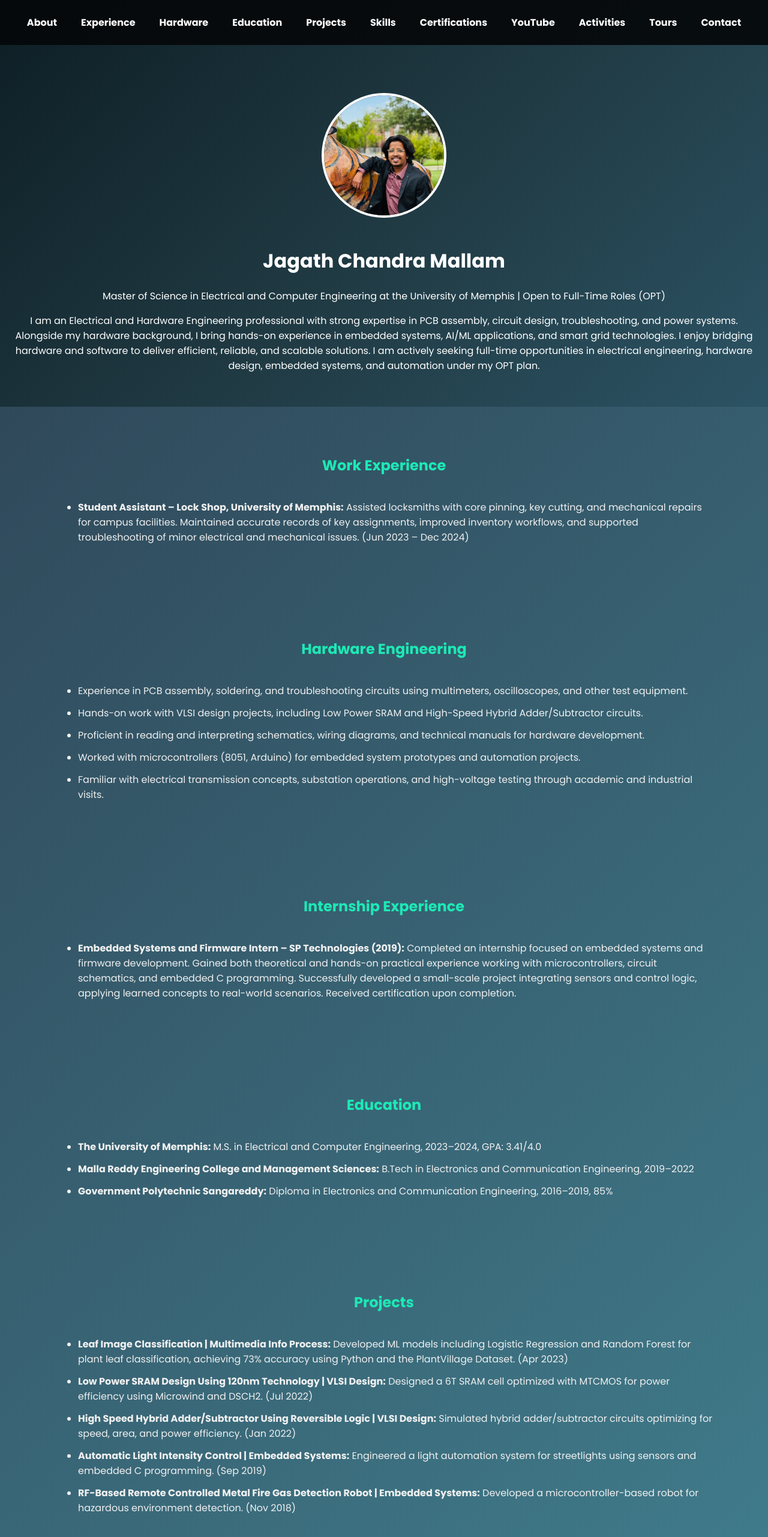
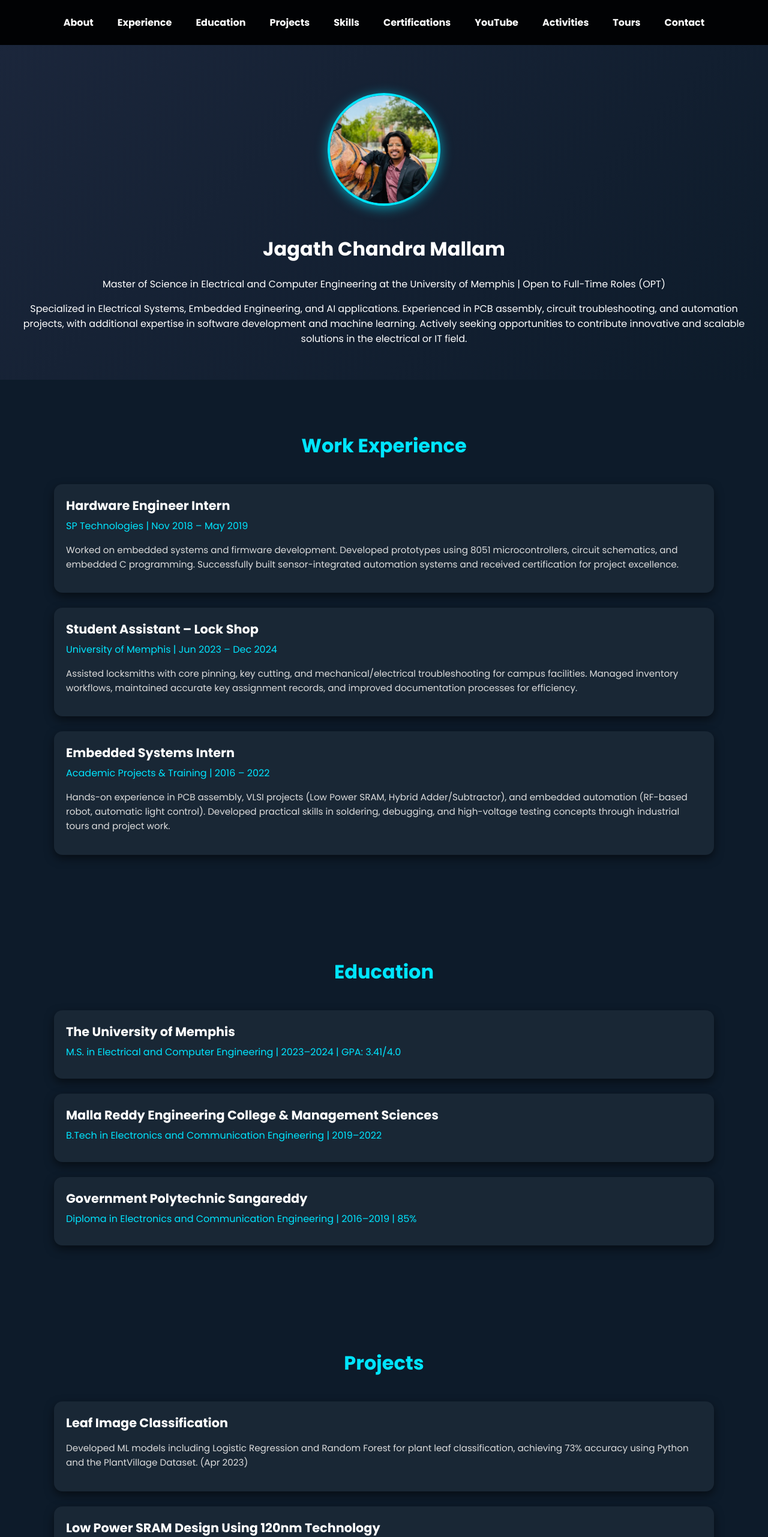
Before and after one commit to Jagathchandra06/Portfolio-Website, a plain HTML site: page index.html in a window 1280 px wide. Shown: the top 2562 px of the page at 60% size. Drawn offline with Linux system fonts and the light colour scheme.

Commit message:
Update index.html

```diff
--- a/index.html
+++ b/index.html
@@ -7,24 +7,106 @@
   <link rel="stylesheet" href="https://cdnjs.cloudflare.com/ajax/libs/font-awesome/6.5.0/css/all.min.css">
   <link href="https://fonts.googleapis.com/css2?family=Poppins:wght@400;700&display=swap" rel="stylesheet">
   <style>
-    body { margin: 0; font-family: 'Poppins', sans-serif; background: linear-gradient(135deg, #2c3e50, #4ca1af); color: #f0f0f0; scroll-behavior: smooth; }
-    nav { background-color: rgba(0, 0, 0, 0.85); padding: 15px 20px; position: sticky; top: 0; z-index: 1000; display: flex; justify-content: center; flex-wrap: wrap; }
-    nav a { color: #ffffff; margin: 10px 20px; text-decoration: none; font-weight: 600; transition: color 0.3s; }
-    nav a:hover { color: #1de9b6; }
-    header { text-align: center; padding: 80px 20px 40px; background: linear-gradient(135deg, #0f2027, #203a43, #2c5364); color: white; }
-    header img { width: 200px; height: 200px; object-fit: cover; border-radius: 50%; margin-bottom: 20px; border: 4px solid white; }
-    section { padding: 60px 20px; max-width: 1100px; margin: auto; animation: fadeIn 1s ease-in-out; }
-    h2 { color: #1de9b6; text-align: center; margin-bottom: 40px; }
-    ul li { margin-bottom: 12px; }
-    footer { text-align: center; padding: 20px; background-color: rgba(0, 0, 0, 0.85); }
-    @keyframes fadeIn { from { opacity: 0; transform: translateY(30px); } to { opacity: 1; transform: translateY(0); } }
+    body {
+      margin: 0;
+      font-family: 'Poppins', sans-serif;
+      background: #0d1b2a;
+      color: #f0f0f0;
+      scroll-behavior: smooth;
+    }
+    nav {
+      background-color: rgba(0, 0, 0, 0.9);
+      padding: 15px 20px;
+      position: sticky;
+      top: 0;
+      z-index: 1000;
+      display: flex;
+      justify-content: center;
+      flex-wrap: wrap;
+    }
+    nav a {
+      color: #ffffff;
+      margin: 10px 20px;
+      text-decoration: none;
+      font-weight: 600;
+      transition: color 0.3s;
+    }
+    nav a:hover {
+      color: #00e5ff;
+    }
+    header {
+      text-align: center;
+      padding: 80px 20px 40px;
+      background: linear-gradient(135deg, #1b263b, #0d1b2a);
+      color: white;
+      animation: fadeIn 1.5s ease-in-out;
+    }
+    header img {
+      width: 180px;
+      height: 180px;
+      object-fit: cover;
+      border-radius: 50%;
+      margin-bottom: 20px;
+      border: 4px solid #00e5ff;
+      box-shadow: 0px 4px 20px rgba(0, 229, 255, 0.6);
+    }
+    section {
+      padding: 60px 20px;
+      max-width: 1100px;
+      margin: auto;
+    }
+    h2 {
+      color: #00e5ff;
+      text-align: center;
+      margin-bottom: 40px;
+      font-size: 2rem;
+    }
+    .card {
+      background: rgba(255, 255, 255, 0.05);
+      padding: 20px;
+      margin-bottom: 25px;
+      border-radius: 14px;
+      box-shadow: 0px 6px 15px rgba(0,0,0,0.5);
+      transition: transform 0.3s, box-shadow 0.3s;
+    }
+    .card:hover {
+      transform: translateY(-8px);
+      box-shadow: 0px 10px 20px rgba(0,229,255,0.5);
+    }
+    .card h3 {
+      margin: 0;
+      font-size: 1.3rem;
+      color: #ffffff;
+    }
+    .card h4 {
+      margin: 6px 0 12px;
+      font-size: 1rem;
+      color: #00e5ff;
+      font-weight: 500;
+    }
+    .card p, .card li {
+      font-size: 0.95rem;
+      line-height: 1.6;
+      color: #dcdcdc;
+    }
+    ul { padding-left: 20px; }
+    footer {
+      text-align: center;
+      padding: 20px;
+      background-color: rgba(0, 0, 0, 0.85);
+      margin-top: 40px;
+    }
+    footer p { color: #bbb; }
+    @keyframes fadeIn {
+      from { opacity: 0; transform: translateY(30px); }
+      to { opacity: 1; transform: translateY(0); }
+    }
   </style>
 </head>
 <body>
   <nav>
     <a href="#about">About</a>
     <a href="#experience">Experience</a>
-    <a href="#hardware">Hardware</a>
     <a href="#education">Education</a>
     <a href="#projects">Projects</a>
     <a href="#skills">Skills</a>
@@ -39,111 +121,135 @@
     <img src="./profile.jpg" alt="Jagath Chandra Mallam">
     <h1>Jagath Chandra Mallam</h1>
     <p>Master of Science in Electrical and Computer Engineering at the University of Memphis | Open to Full-Time Roles (OPT)</p>
-    <p>I am an Electrical and Hardware Engineering professional with strong expertise in PCB assembly, circuit design, troubleshooting, and power systems. Alongside my hardware background, I bring hands-on experience in embedded systems, AI/ML applications, and smart grid technologies. I enjoy bridging hardware and software to deliver efficient, reliable, and scalable solutions. I am actively seeking full-time opportunities in electrical engineering, hardware design, embedded systems, and automation under my OPT plan.</p>
+    <p>Specialized in Electrical Systems, Embedded Engineering, and AI applications. Experienced in PCB assembly, circuit troubleshooting, and automation projects, with additional expertise in software development and machine learning. Actively seeking opportunities to contribute innovative and scalable solutions in the electrical or IT field.</p>
   </header>
 
   <section id="experience">
     <h2>Work Experience</h2>
-    <ul>
-      <li><strong>Student Assistant – Lock Shop, University of Memphis:</strong> Assisted locksmiths with core pinning, key cutting, and mechanical repairs for campus facilities. Maintained accurate records of key assignments, improved inventory workflows, and supported troubleshooting of minor electrical and mechanical issues. (Jun 2023 – Dec 2024)</li>
-    </ul>
-  </section>
-
-  <section id="hardware">
-    <h2>Hardware Engineering</h2>
-    <ul>
-      <li>Experience in PCB assembly, soldering, and troubleshooting circuits using multimeters, oscilloscopes, and other test equipment.</li>
-      <li>Hands-on work with VLSI design projects, including Low Power SRAM and High-Speed Hybrid Adder/Subtractor circuits.</li>
-      <li>Proficient in reading and interpreting schematics, wiring diagrams, and technical manuals for hardware development.</li>
-      <li>Worked with microcontrollers (8051, Arduino) for embedded system prototypes and automation projects.</li>
-      <li>Familiar with electrical transmission concepts, substation operations, and high-voltage testing through academic and industrial visits.</li>
-    </ul>
-  </section>
-
-  <section id="internship">
-    <h2>Internship Experience</h2>
-    <ul>
-      <li><strong>Embedded Systems and Firmware Intern – SP Technologies (2019):</strong> Completed an internship focused on embedded systems and firmware development. Gained both theoretical and hands-on practical experience working with microcontrollers, circuit schematics, and embedded C programming. Successfully developed a small-scale project integrating sensors and control logic, applying learned concepts to real-world scenarios. Received certification upon completion.</li>
-    </ul>
+    <div class="card">
+      <h3>Hardware Engineer Intern</h3>
+      <h4>SP Technologies | Nov 2018 – May 2019</h4>
+      <p>Worked on embedded systems and firmware development. Developed prototypes using 8051 microcontrollers, circuit schematics, and embedded C programming. Successfully built sensor-integrated automation systems and received certification for project excellence.</p>
+    </div>
+    <div class="card">
+      <h3>Student Assistant – Lock Shop</h3>
+      <h4>University of Memphis | Jun 2023 – Dec 2024</h4>
+      <p>Assisted locksmiths with core pinning, key cutting, and mechanical/electrical troubleshooting for campus facilities. Managed inventory workflows, maintained accurate key assignment records, and improved documentation processes for efficiency.</p>
+    </div>
+    <div class="card">
+      <h3>Embedded Systems Intern</h3>
+      <h4>Academic Projects & Training | 2016 – 2022</h4>
+      <p>Hands-on experience in PCB assembly, VLSI projects (Low Power SRAM, Hybrid Adder/Subtractor), and embedded automation (RF-based robot, automatic light control). Developed practical skills in soldering, debugging, and high-voltage testing concepts through industrial tours and project work.</p>
+    </div>
   </section>
 
   <section id="education">
     <h2>Education</h2>
-    <ul>
-      <li><strong>The University of Memphis:</strong> M.S. in Electrical and Computer Engineering, 2023–2024, GPA: 3.41/4.0</li>
-      <li><strong>Malla Reddy Engineering College and Management Sciences:</strong> B.Tech in Electronics and Communication Engineering, 2019–2022</li>
-      <li><strong>Government Polytechnic Sangareddy:</strong> Diploma in Electronics and Communication Engineering, 2016–2019, 85%</li>
-    </ul>
+    <div class="card">
+      <h3>The University of Memphis</h3>
+      <h4>M.S. in Electrical and Computer Engineering | 2023–2024 | GPA: 3.41/4.0</h4>
+    </div>
+    <div class="card">
+      <h3>Malla Reddy Engineering College & Management Sciences</h3>
+      <h4>B.Tech in Electronics and Communication Engineering | 2019–2022</h4>
+    </div>
+    <div class="card">
+      <h3>Government Polytechnic Sangareddy</h3>
+      <h4>Diploma in Electronics and Communication Engineering | 2016–2019 | 85%</h4>
+    </div>
   </section>
 
   <section id="projects">
     <h2>Projects</h2>
-    <ul>
-      <li><strong>Leaf Image Classification | Multimedia Info Process:</strong> Developed ML models including Logistic Regression and Random Forest for plant leaf classification, achieving 73% accuracy using Python and the PlantVillage Dataset. (Apr 2023)</li>
-      <li><strong>Low Power SRAM Design Using 120nm Technology | VLSI Design:</strong> Designed a 6T SRAM cell optimized with MTCMOS for power efficiency using Microwind and DSCH2. (Jul 2022)</li>
-      <li><strong>High Speed Hybrid Adder/Subtractor Using Reversible Logic | VLSI Design:</strong> Simulated hybrid adder/subtractor circuits optimizing for speed, area, and power efficiency. (Jan 2022)</li>
-      <li><strong>Automatic Light Intensity Control | Embedded Systems:</strong> Engineered a light automation system for streetlights using sensors and embedded C programming. (Sep 2019)</li>
-      <li><strong>RF-Based Remote Controlled Metal Fire Gas Detection Robot | Embedded Systems:</strong> Developed a microcontroller-based robot for hazardous environment detection. (Nov 2018)</li>
-    </ul>
+    <div class="card">
+      <h3>Leaf Image Classification</h3>
+      <p>Developed ML models including Logistic Regression and Random Forest for plant leaf classification, achieving 73% accuracy using Python and the PlantVillage Dataset. (Apr 2023)</p>
+    </div>
+    <div class="card">
+      <h3>Low Power SRAM Design Using 120nm Technology</h3>
+      <p>Designed a 6T SRAM cell optimized with MTCMOS for power efficiency using Microwind and DSCH2. (Jul 2022)</p>
+    </div>
+    <div class="card">
+      <h3>High Speed Hybrid Adder/Subtractor Using Reversible Logic</h3>
+      <p>Simulated hybrid adder/subtractor circuits optimizing for speed, area, and power efficiency. (Jan 2022)</p>
+    </div>
+    <div class="card">
+      <h3>Automatic Light Intensity Control</h3>
+      <p>Engineered a light automation system for streetlights using sensors and embedded C programming. (Sep 2019)</p>
+    </div>
+    <div class="card">
+      <h3>RF-Based Remote Controlled Metal Fire Gas Detection Robot</h3>
+      <p>Developed a microcontroller-based robot for hazardous environment detection. (Nov 2018)</p>
+    </div>
   </section>
 
   <section id="skills">
     <h2>Skills</h2>
+    <div class="card">
       <ul>
-      <li><strong>Programming Languages:</strong> Python, Core Java, C, SQL</li>
+        <li><strong>Programming:</strong> Python, Java, C, SQL</li>
         <li><strong>AI/ML Tools:</strong> TensorFlow, PyTorch, scikit-learn, OpenCV</li>
-      <li><strong>Design & Simulation Tools:</strong> MATLAB, AutoCAD, Microwind, ExpressPCB, DSCH2</li>
-      <li><strong>Data Analysis:</strong> NumPy, Pandas, Matplotlib, Seaborn</li>
-      <li><strong>Technical Skills:</strong> Embedded Systems, PLC, PCB Layout, Signal Processing, Microcontroller Programming</li>
-      <li><strong>Software Proficiency:</strong> Microsoft Office Suite (Word, Excel, PowerPoint, Outlook), GitHub</li>
+        <li><strong>Design & Simulation:</strong> MATLAB, AutoCAD, Microwind, ExpressPCB, DSCH2</li>
+        <li><strong>Data Analysis:</strong> NumPy, Pandas, Matplotlib</li>
+        <li><strong>Technical:</strong> Embedded Systems, PCB Layout, Signal Processing, Microcontrollers</li>
+        <li><strong>Software:</strong> Microsoft Office Suite, GitHub</li>
       </ul>
+    </div>
   </section>
 
   <section id="certifications">
     <h2>Certifications</h2>
+    <div class="card">
       <ul>
         <li>AutoCAD Essential Training – LinkedIn Learning (Jan 2025)</li>
         <li>Data Engineering Foundations – LinkedIn Learning (Jan 2025)</li>
         <li>Excel for Engineering Professionals – LinkedIn Learning (Dec 2024)</li>
-      <li>Embedded Systems and Firmware Internship Certificate – SP Technologies (2019)</li>
-      <li>Certificate of Excellence – Academic Topper (2021-2022), Malla Reddy Engineering College and Management Sciences</li>
+        <li>Embedded Systems & Firmware Internship Certificate – SP Technologies (2019)</li>
       </ul>
+    </div>
   </section>
 
   <section id="youtube">
     <h2>YouTube / Content Creation</h2>
+    <div class="card">
       <p>I share videos about university life, travel, and engineering knowledge for aspiring international students, including dorm tours, vlogs, and tech explainers.</p>
-    <p><a href="https://www.youtube.com/@Mallam_Mowa" target="_blank">Visit My Channel</a></p>
+      <p><a href="https://www.youtube.com/@Mallam_Mowa" target="_blank">🎥 Visit My Channel</a></p>
+    </div>
   </section>
 
   <section id="activities">
     <h2>Activities</h2>
+    <div class="card">
       <ul>
-      <li><strong>Vice President – Cultural Student Organization, University of Memphis:</strong> Led organizational change by managing and executing 5+ cultural events, increasing student participation by 40% through inclusive event planning and strategic outreach.</li>
-      <li><strong>Weeks of Welcome (WOW) Leader, University of Memphis:</strong> Guided 15–25 new students through orientation activities, ensuring a smooth transition to campus life. Awarded the 2023 WOW Leader Badge for exceptional leadership.</li>
-      <li><strong>Committee Member – SAC Film/Speaker Series, University of Memphis:</strong> Coordinated logistics for campus events, improving attendance rates through promotion and detailed event planning.</li>
+        <li><strong>Vice President – Cultural Student Organization:</strong> Led 5+ events, boosting student participation by 40%.</li>
+        <li><strong>Weeks of Welcome (WOW) Leader:</strong> Guided new students; awarded 2023 WOW Leader Badge.</li>
+        <li><strong>Committee Member – SAC Film/Speaker Series:</strong> Coordinated logistics for campus events, improving attendance.</li>
       </ul>
+    </div>
   </section>
 
   <section id="tours">
     <h2>Industrial Tours & Technical Visits</h2>
+    <div class="card">
       <ul>
-      <li><strong>Bass Pro Pyramid, Memphis (ASHRAE Technical Tour):</strong> Explored HVAC systems, process flow sheets, and safety procedures used in large-scale commercial facilities.</li>
-      <li><strong>University of Memphis Heating & Cooling Plant:</strong> Gained hands-on understanding of equipment operations, energy management, and flow systems.</li>
-      <li><strong>BSNL Technical Visit:</strong> Observed telecommunication infrastructure and signal processing operations.</li>
-      <li><strong>INCOIS Technical Tour:</strong> Learned about ocean data monitoring systems, disaster alert networks, and sensor technologies.</li>
+        <li><strong>Bass Pro Pyramid (Memphis):</strong> Explored HVAC systems and safety protocols.</li>
+        <li><strong>University of Memphis Heating & Cooling Plant:</strong> Learned about energy management and flow systems.</li>
+        <li><strong>BSNL Technical Visit:</strong> Observed telecom infrastructure and signal operations.</li>
+        <li><strong>INCOIS Technical Tour:</strong> Studied ocean data monitoring and disaster alert systems.</li>
       </ul>
+    </div>
   </section>
 
   <section id="contact">
     <h2>Contact</h2>
+    <div class="card">
       <p>Email: <a href="mailto:jagathchandramallam@gmail.com">jagathchandramallam@gmail.com</a></p>
       <p>LinkedIn: <a href="https://www.linkedin.com/in/jagath-chandra-mallam-9087a2187/" target="_blank">linkedin.com/in/jagath-chandra-mallam</a></p>
+    </div>
   </section>
 
   <footer>
     <p>&copy; 2025 Jagath Chandra Mallam</p>
   </footer>
-
 </body>
 </html>
```
Lines whose indentation alone changed are shown as unchanged.
